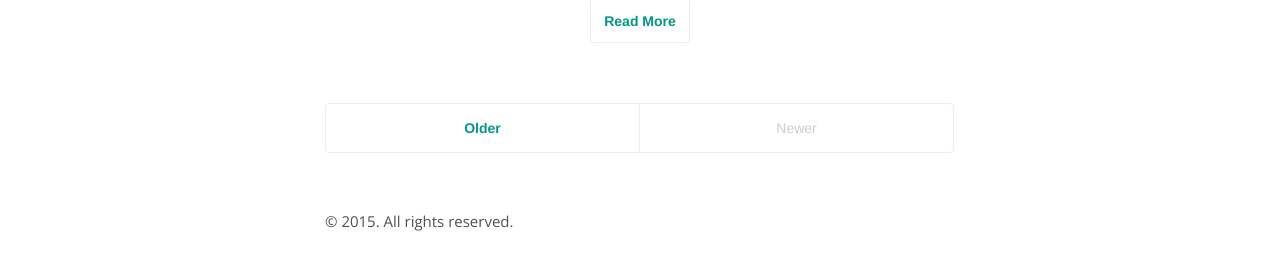
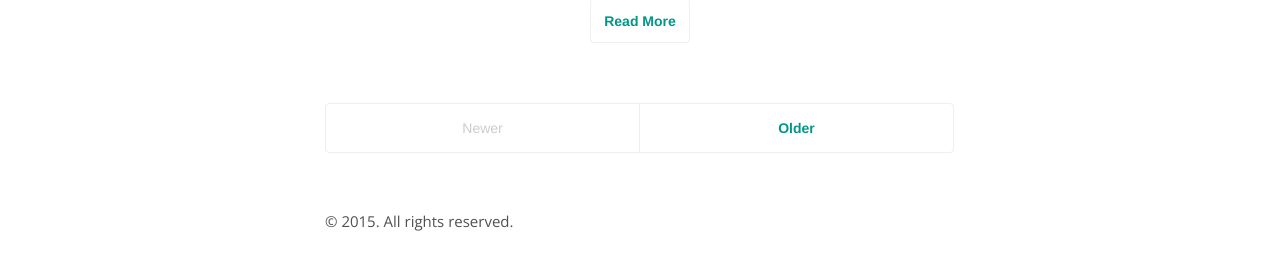
Before and after one commit to jpetitto/jpetitto.github.io, a Jekyll site: the page built from index.html, in a window 1280 px wide. Shown: the part 1858-2125 px from the top of the page. Built offline with Jekyll 4.4.1, drawn with Linux system fonts in a browser that asks for light colours; the list of posts is cut into pages by our own code.

Commit message:
Reverse order of pagination buttons

```diff
--- a/index.html
+++ b/index.html
@@ -33,14 +33,14 @@ title: Home
 </div>
 
 <div class="pagination">
+  {% if paginator.previous_page %}
+    <a class="pagination-item newer" href="{{ paginator.previous_page_path | prepend: site.baseurl }}">Newer</a>
+  {% else %}
+    <span class="pagination-item newer">Newer</span>
+  {% endif %}
   {% if paginator.next_page %}
     <a class="pagination-item older" href="{{ paginator.next_page_path | prepend: site.baseurl }}">Older</a>
   {% else %}
     <span class="pagination-item older">Older</span>
   {% endif %}
-  {% if paginator.previous_page %}
-    <a class="pagination-item newer" href="{{ paginator.previous_page_path | prepend: site.baseurl }}">Newer</a>
-  {% else %}
-    <span class="pagination-item newer">Newer</span>
-  {% endif %}
 </div>
```
